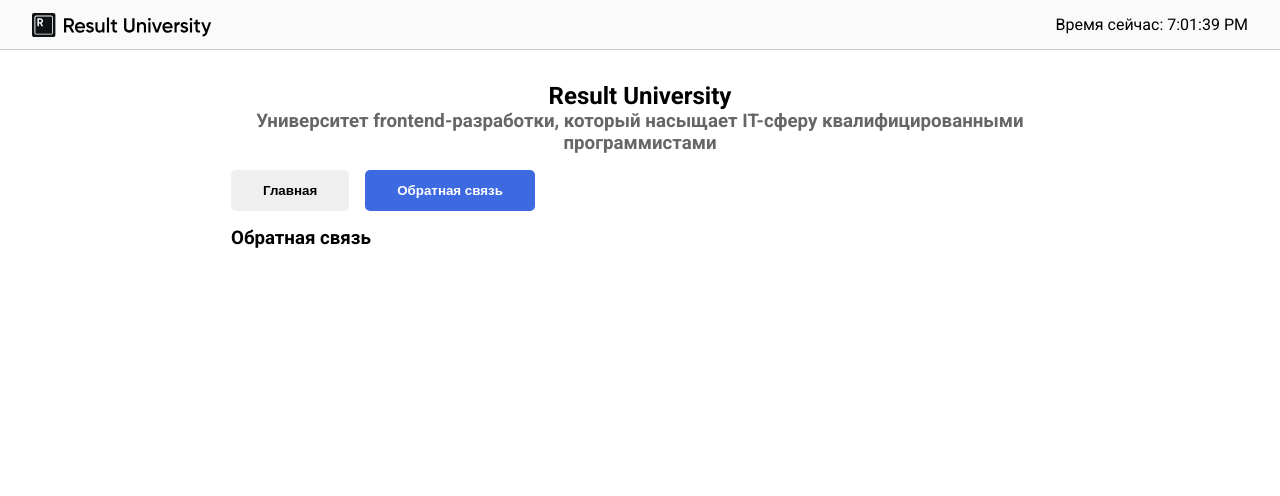
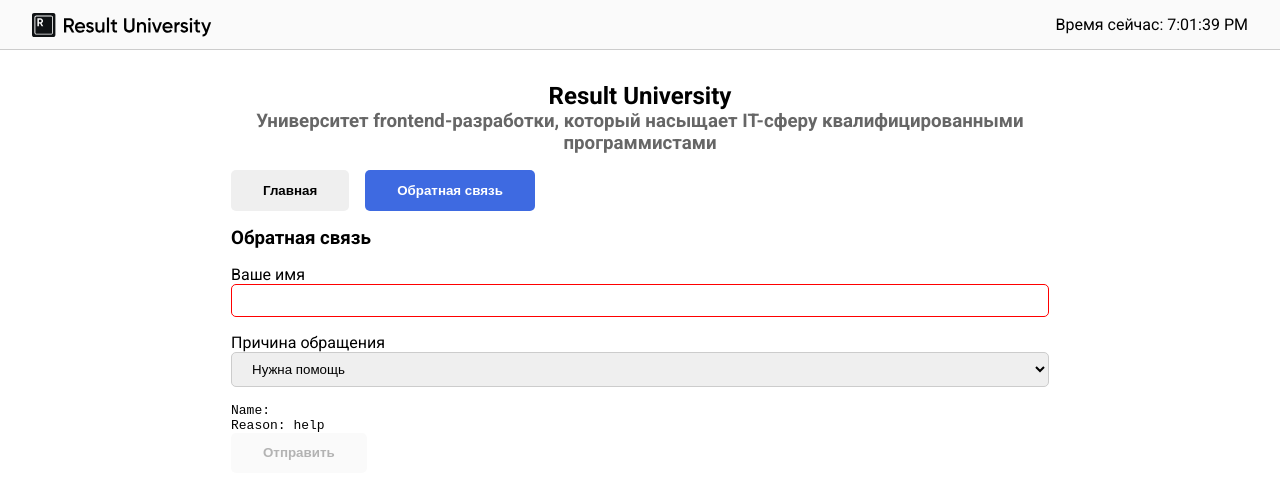
Before and after one commit to Tigerstyle29/React_beginner_tutorial, a React (Vite) app in the folder 01-react-basic-start/: page / in a window 1280 px wide. Shown: the top 496 px of the page. Built offline with nearby package versions, Linux system fonts and the light colour scheme.

Commit message:
Work with forms

```diff
--- a/01-react-basic-start/src/components/Button/Button.jsx
+++ b/01-react-basic-start/src/components/Button/Button.jsx
@@ -1,9 +1,12 @@
 import classes from './Button.module.css'
 
-export default function Button ({ children, onClick, isActive }) {
+export default function Button ({ children, isActive, ... props }) {
     return (
-        <button className={isActive ? `${classes.button} ${classes.active}` : classes.button}
-            onClick={onClick}
+        <button
+        {... props}
+        className={
+            isActive ? `${classes.button} ${classes.active}` : classes.button
+        }
         >
             {children}
         </button>
--- a/01-react-basic-start/src/components/Button/Button.module.css
+++ b/01-react-basic-start/src/components/Button/Button.module.css
@@ -12,6 +12,10 @@
     opacity: 0.8;
 }
 
+.button:disabled {
+    cursor: not-allowed;
+}
+
 .button.active {
     background: #3e6ae1;
     color: #fff;
--- a/01-react-basic-start/src/components/FeedbackSection.jsx
+++ b/01-react-basic-start/src/components/FeedbackSection.jsx
@@ -1,7 +1,50 @@
+import { useState } from 'react'
+import Button from './Button/Button'
+
 export default function FeedBackSection() {
+    const [name, setName] = useState('')
+    const [hasError, setHasError] = useState(true)
+    const [reason, setReason] = useState('help')
+
+    function handleNameChange(event) {
+        setName(event.target.value)
+        setHasError(event.target.value.trim().length === 0)
+    }
+
     return(
         <section>
             <h3>Обратная связь</h3>
+
+            <form>
+                <label htmlFor="name">Ваше имя</label>
+                <input
+                    type="text"
+                    id="name"
+                    className="control"
+                    value={name}
+                    style={{
+                        border: hasError ? '1px solid red' : null,
+                    }}
+                    onChange={handleNameChange}
+                />
+
+                <label htmlFor="reason">Причина обращения</label>
+                <select id="reason" className="control" value={reason} onChange={event => setReason(event.target.value)}>
+                    <option value="error">Ошибка</option>
+                    <option value="help">Нужна помощь</option>
+                    <option value="suggest">Предложение</option>
+                </select>
+
+                <pre>
+                    Name: {name}
+                    <br />
+                    Reason: {reason}
+                </pre>
+
+                <Button disabled={hasError} isActive={!hasError}>
+                    Отправить
+                </Button>
+            </form>
         </section>
     )
 }
--- a/01-react-basic-start/src/index.css
+++ b/01-react-basic-start/src/index.css
@@ -37,7 +37,14 @@
   padding: 1rem 0;
 }
 
-
 .centered {
   text-align: center;
 }
+
+.control {
+  border: 1px solid #ccc;
+  border-radius: 5px;
+  padding: 0.5rem 1rem;
+  width: 100%;
+  margin-bottom: 1rem;
+}
```
